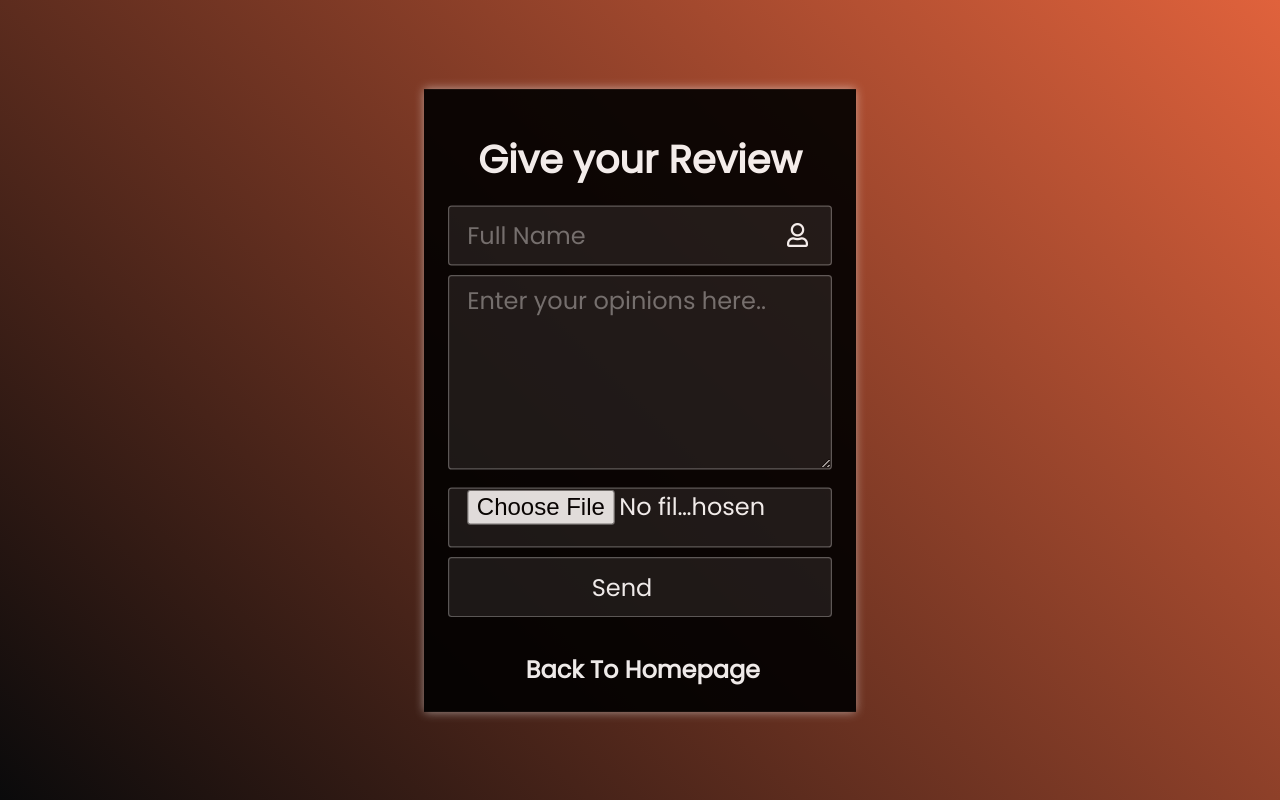
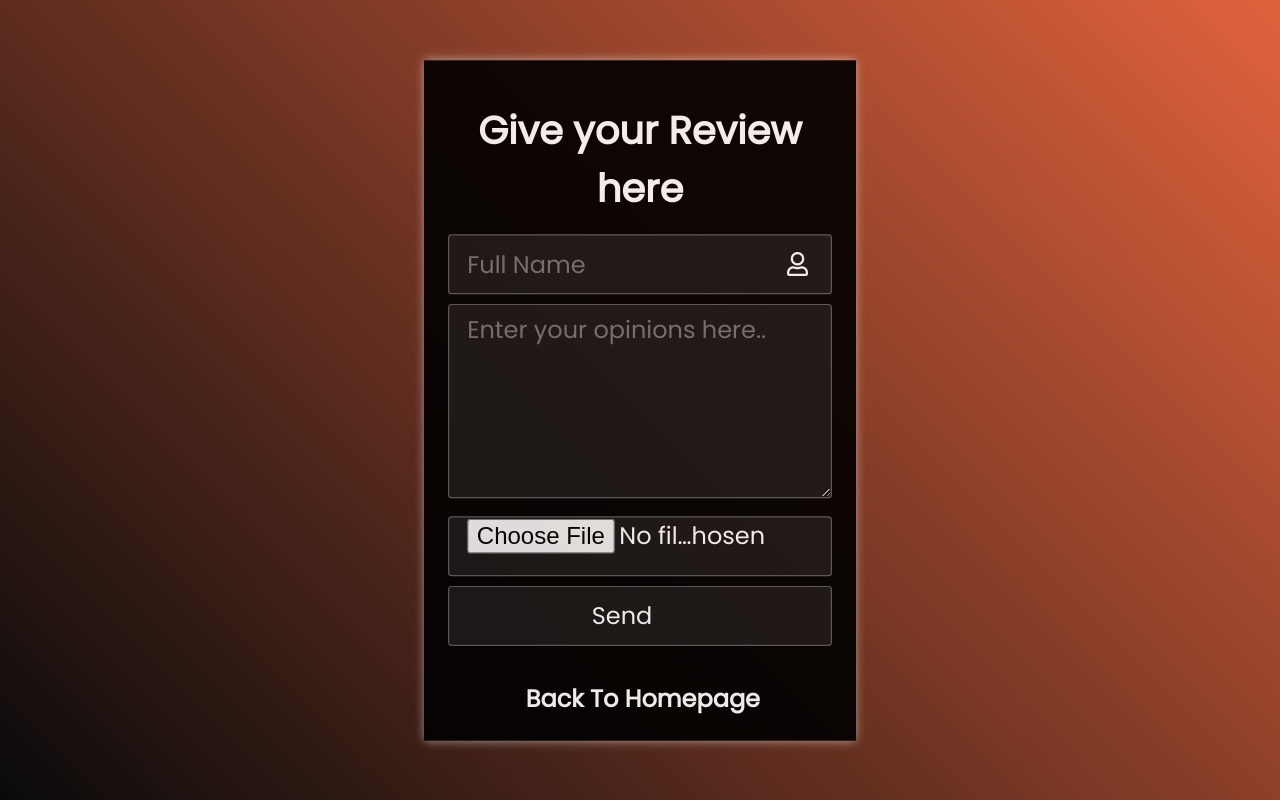
Before and after one commit to KritikaThapa01/Futsal_booking_application, a Django app: template Infofutsal/templates/review.html in a window 1280 px wide. Run offline with Django 4.2, Linux system fonts and the light colour scheme; the template is opened without the code that fills it, so the values that code supplies are empty; some libraries are stand-ins or nearby versions.

Commit message:
review section updated

```diff
--- a/Infofutsal/templates/review.html
+++ b/Infofutsal/templates/review.html
@@ -13,7 +13,7 @@
   <div class="container">
     <form method="POST"  enctype="multipart/form-data">
       {% csrf_token %}
-      <h1>Give your Review</h1>
+      <h1>Give your Review here</h1>
       <div class="id">
         <input type="text" name="fullname" placeholder="Full Name" required>
         <i class="far fa-user"></i>
```
